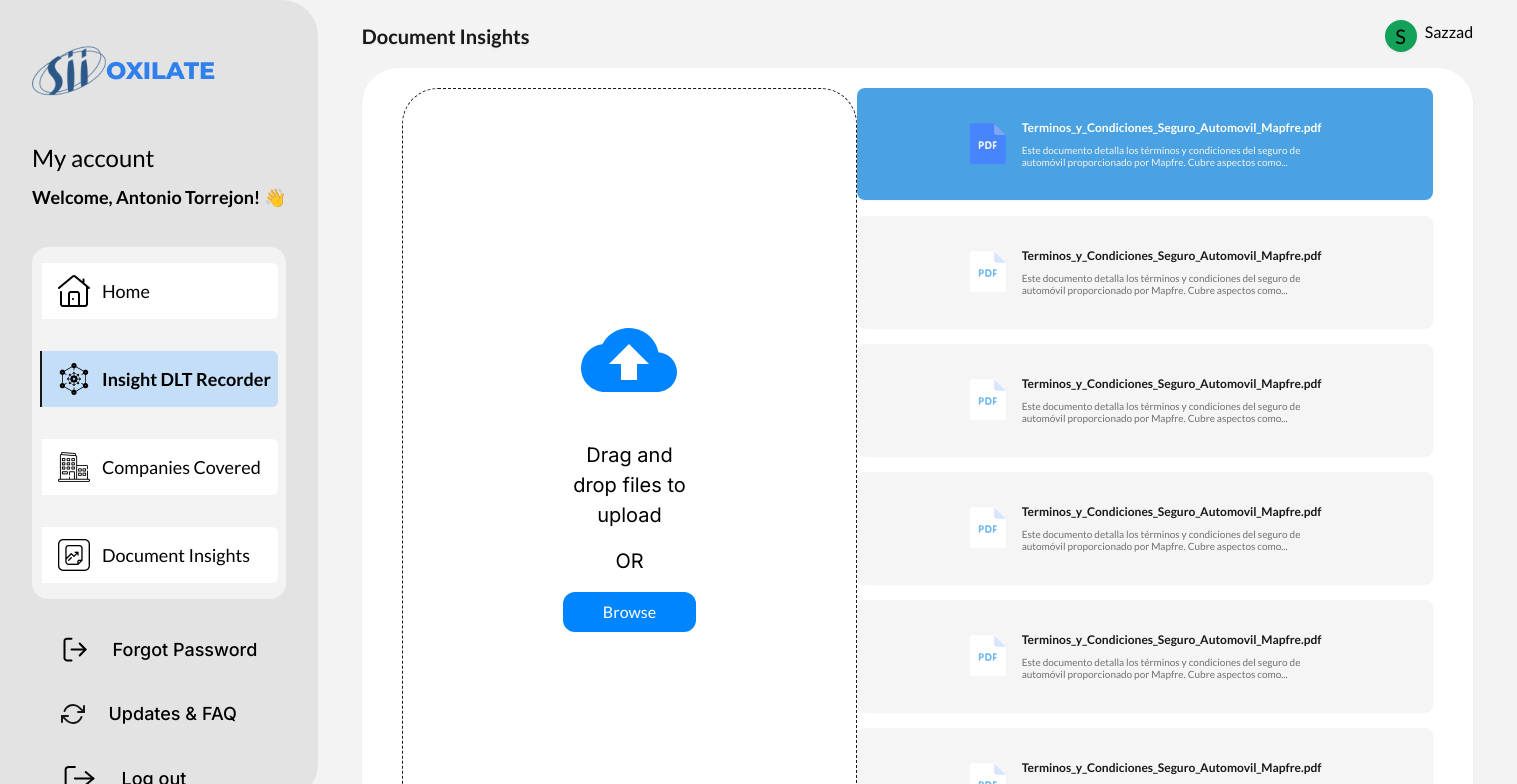
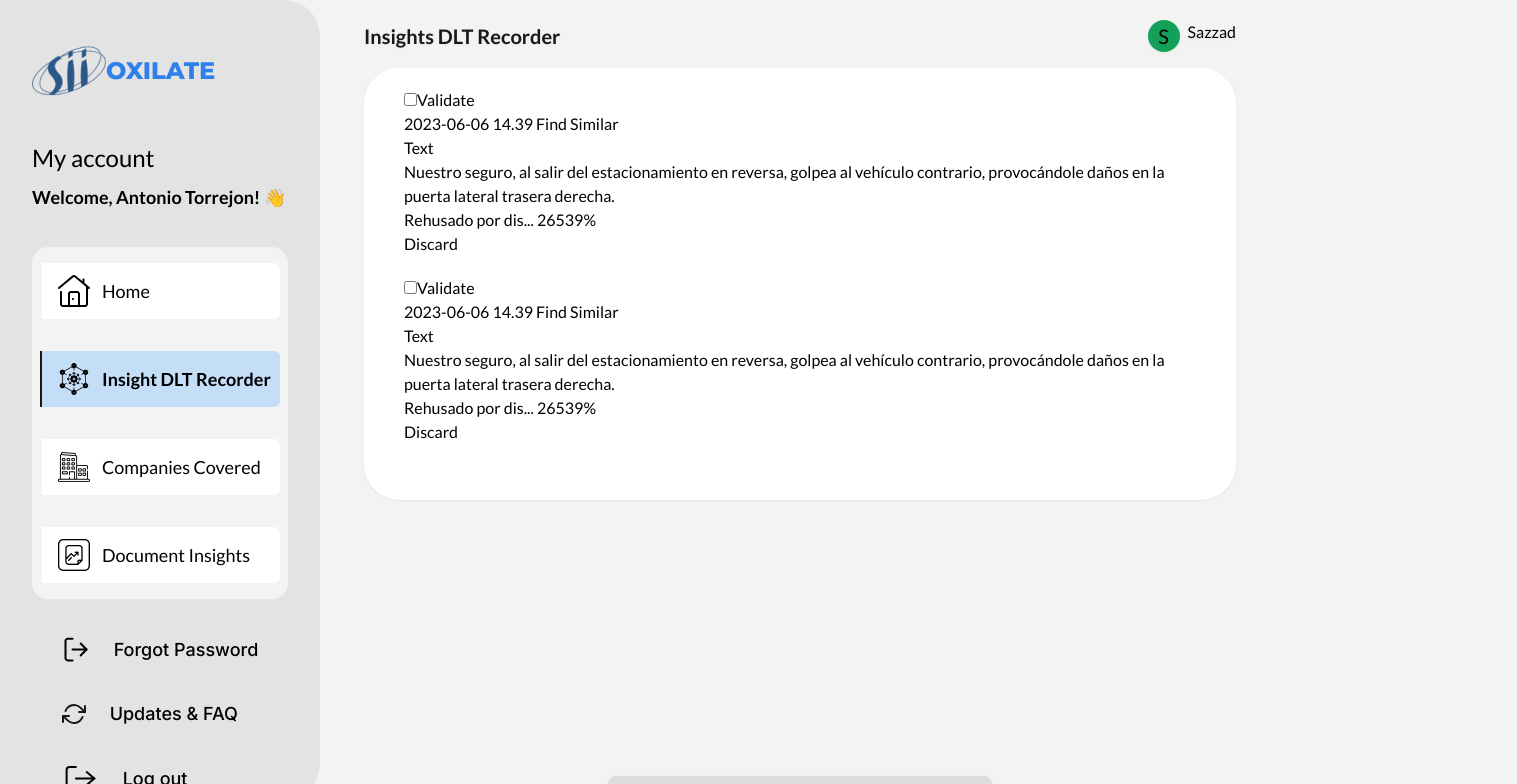
Before and after one commit to sazzadtanim/30-7-23-insurance, a Next.js app: page /insight_dlt_recorder in a window 1280 px wide. Shown: the top 784 px of the page, 1517 px wide, since content can reach past the window. Built offline with nearby package versions, Linux system fonts and the light colour scheme.

Commit message:
added records data

```diff
--- a/src/app/insight_dlt_recorder/page.tsx
+++ b/src/app/insight_dlt_recorder/page.tsx
@@ -1,10 +1,40 @@
 'use client'
 
-import DocumentList from '@/components/DocumentList'
 import Footer from '@/components/Footer'
+import Record, { RecordInterface } from '@/components/Record'
 import Sidebar from '@/components/Sidebar'
 import TopBar from '@/components/TopBar'
-import UploadSection from '@/components/UploadSection'
+
+const records: RecordInterface[] = [
+  {
+    date: '2023-06-06​',
+    datas: [
+      {
+        percentage: 26539,
+        status: 'inactive',
+        title: 'Rehusado  por dis...',
+      },
+    ],
+    text: `Nuestro seguro, al salir del estacionamiento en reversa, golpea al vehículo contrario, provocándole daños
+
+  en la puerta lateral trasera derecha.`,
+    time: '14.39',
+  },
+  {
+    date: '2023-06-06​',
+    datas: [
+      {
+        percentage: 26539,
+        status: 'inactive',
+        title: 'Rehusado  por dis...',
+      },
+    ],
+    text: `Nuestro seguro, al salir del estacionamiento en reversa, golpea al vehículo contrario, provocándole daños
+
+  en la puerta lateral trasera derecha.`,
+    time: '14.39',
+  },
+]
 
 export default function DocumentInsights() {
   return (
@@ -12,11 +42,18 @@
       <Sidebar />
       <div className='mx-auto flex flex-1 flex-col px-5 drop-shadow-sm'>
         <div className='px-6 py-5'>
-          <TopBar username='sazzad' array={['Document Insights']} />
+          <TopBar username='sazzad' array={['Insights DLT Recorder']} />
 
-          <div className='flex w-full rounded bg-white px-10 pb-14 pt-5 justify-around'>
-            <UploadSection />
-            <DocumentList />
+          <div className='flex w-full flex-col justify-around gap-5 rounded bg-white px-10 pb-14 pt-5'>
+            {records.map((record, index) => (
+              <Record
+                key={index}
+                datas={record.datas}
+                date={record.date}
+                text={record.text}
+                time={record.time}
+              />
+            ))}
           </div>
         </div>
 
```
